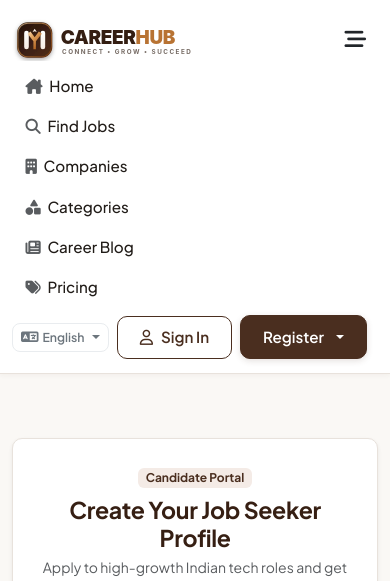
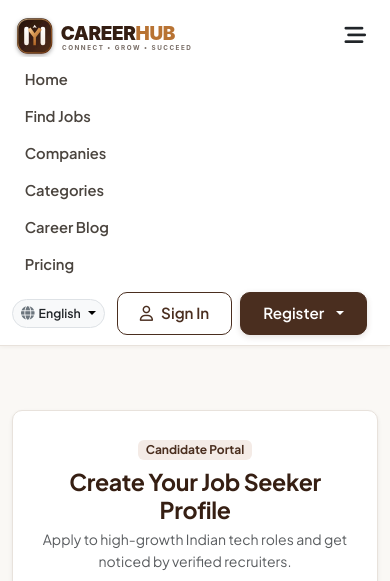
Before and after one commit to yash5681/CareerHub, a Django app: page /auth/register/seeker/ in a window 390 px wide, after a click that opens the changed part. Shown: the top 581 px of the page. Run offline with Django 5.2, Linux system fonts and the light colour scheme; data that the repository does not hold is empty; some libraries are stand-ins or nearby versions.

Commit message:
style: refine navbar alignment, clean link typography, and responsive button layout

```diff
--- a/static/css/careerhub.css
+++ b/static/css/careerhub.css
@@ -150,19 +150,19 @@ h1, h2, h3, h4, h5, h6 {
 .navbar-career {
   background-color: var(--ch-surface);
   border-bottom: 1px solid var(--ch-border);
-  box-shadow: var(--ch-shadow-sm);
-  padding: 0.85rem 0;
+  box-shadow: 0 1px 4px rgba(74, 46, 31, 0.06);
+  padding: 0.6rem 0;
   position: sticky;
   top: 0;
   z-index: 1030;
-  backdrop-filter: blur(8px);
+  backdrop-filter: blur(10px);
 }
 
 .navbar-brand-logo {
   display: flex;
   align-items: center;
-  gap: 0.65rem;
-  font-size: 1.4rem;
+  gap: 0.5rem;
+  font-size: 1.35rem;
   font-weight: 800;
   color: var(--ch-primary-dark) !important;
   letter-spacing: -0.02em;
@@ -182,17 +182,28 @@ h1, h2, h3, h4, h5, h6 {
 }
 
 .nav-link {
-  color: var(--ch-text) !important;
-  font-weight: 500;
-  font-size: 0.95rem;
-  padding: 0.5rem 0.85rem !important;
-  border-radius: var(--ch-radius-sm);
-  transition: var(--ch-transition);
+  color: #4A443E !important;
+  font-weight: 550;
+  font-size: 0.92rem;
+  padding: 0.42rem 0.8rem !important;
+  border-radius: 6px;
+  transition: all 0.18s ease-in-out;
+  position: relative;
 }
 
-.nav-link:hover, .nav-link.active {
+.nav-link:hover {
   color: var(--ch-primary) !important;
-  background-color: var(--ch-primary-light);
+  background-color: rgba(74, 46, 31, 0.05);
+}
+
+.nav-link.active {
+  color: var(--ch-primary) !important;
+  font-weight: 700;
+  background-color: rgba(74, 46, 31, 0.08);
+}
+
+.hover-primary:hover {
+  color: var(--ch-primary) !important;
 }
 
 /* ------------------------------------------------------------
--- a/templates/navbar.html
+++ b/templates/navbar.html
@@ -14,55 +14,63 @@
 
     <!-- Navigation Links -->
     <div class="collapse navbar-collapse" id="navbarCareerHub">
-      <ul class="navbar-nav me-auto mb-2 mb-lg-0 ms-lg-3">
+      <ul class="navbar-nav me-auto mb-2 mb-lg-0 ms-lg-3 align-items-lg-center">
         <li class="nav-item">
           <a class="nav-link {% if request.resolver_match.url_name == 'home' %}active{% endif %}" href="{% url 'core:home' %}">
-            <i class="fa-solid fa-house-chimney me-1 text-muted"></i> {% trans "Home" %}
+            {% trans "Home" %}
           </a>
         </li>
         <li class="nav-item">
           <a class="nav-link {% if 'jobs' in request.path and not 'dashboard' in request.path %}active{% endif %}" href="{% url 'jobs:list' %}">
-            <i class="fa-solid fa-magnifying-glass me-1 text-muted"></i> {% trans "Find Jobs" %}
+            {% trans "Find Jobs" %}
           </a>
         </li>
         <li class="nav-item">
           <a class="nav-link {% if 'companies' in request.path %}active{% endif %}" href="{% url 'companies:list' %}">
-            <i class="fa-solid fa-building me-1 text-muted"></i> {% trans "Companies" %}
+            {% trans "Companies" %}
           </a>
         </li>
         <li class="nav-item">
           <a class="nav-link {% if 'categories' in request.path %}active{% endif %}" href="{% url 'jobs:categories' %}">
-            <i class="fa-solid fa-shapes me-1 text-muted"></i> {% trans "Categories" %}
+            {% trans "Categories" %}
           </a>
         </li>
         <li class="nav-item">
           <a class="nav-link {% if 'blog' in request.path %}active{% endif %}" href="{% url 'blog:list' %}">
-            <i class="fa-solid fa-newspaper me-1 text-muted"></i> {% trans "Career Blog" %}
+            {% trans "Career Blog" %}
           </a>
         </li>
         <li class="nav-item">
           <a class="nav-link {% if request.resolver_match.url_name == 'pricing' %}active{% endif %}" href="{% url 'payments:pricing' %}">
-            <i class="fa-solid fa-tags me-1 text-muted"></i> {% trans "Pricing" %}
+            {% trans "Pricing" %}
           </a>
         </li>
       </ul>
 
       <!-- Language Switcher & User Actions -->
       <div class="d-flex align-items-center gap-2 flex-wrap">
+        <!-- For Employers Link (for Guests) -->
+        {% if not user.is_authenticated %}
+          <a href="{% url 'accounts:register_recruiter' %}" class="btn btn-sm btn-link text-decoration-none text-muted fw-semibold d-none d-xl-inline-block hover-primary px-2">
+            <i class="fa-solid fa-briefcase me-1 text-accent"></i> {% trans "For Employers" %}
+          </a>
+          <span class="vr d-none d-xl-inline-block mx-1 text-secondary opacity-25" style="height: 22px;"></span>
+        {% endif %}
+
         <!-- Language Selector Dropdown -->
-        <div class="dropdown">
-          <button class="btn btn-sm btn-outline-secondary dropdown-toggle d-flex align-items-center gap-1 py-1 px-2 rounded-3 border-light-subtle" type="button" data-bs-toggle="dropdown" aria-expanded="false">
-            <i class="fa-solid fa-language text-secondary"></i>
-            <span class="small fw-semibold">
+        <div class="dropdown me-1">
+          <button class="btn btn-sm btn-light border dropdown-toggle d-flex align-items-center gap-1 py-1.5 px-2.5 rounded-pill" type="button" data-bs-toggle="dropdown" aria-expanded="false">
+            <i class="fa-solid fa-globe text-secondary" style="font-size: 0.85rem;"></i>
+            <span class="small fw-semibold text-dark">
               {% get_current_language as CURRENT_LANGUAGE %}
               {% if CURRENT_LANGUAGE == 'hi' %}हिन्दी{% elif CURRENT_LANGUAGE == 'gu' %}ગુજરાતી{% else %}English{% endif %}
             </span>
           </button>
-          <ul class="dropdown-menu dropdown-menu-end shadow-sm border-0">
+          <ul class="dropdown-menu dropdown-menu-end shadow-sm border-0 mt-1">
             <form action="{% url 'set_language' %}" method="post" id="langForm">
               {% csrf_token %}
               <input name="next" type="hidden" value="{{ request.get_full_path }}">
-              <li><button type="submit" name="language" value="en" class="dropdown-item {% if CURRENT_LANGUAGE == 'en' %}active{% endif %}">English (India)</button></li>
+              <li><button type="submit" name="language" value="en" class="dropdown-item {% if CURRENT_LANGUAGE == 'en' %}active{% endif %}">English</button></li>
               <li><button type="submit" name="language" value="hi" class="dropdown-item {% if CURRENT_LANGUAGE == 'hi' %}active{% endif %}">हिन्दी (Hindi)</button></li>
               <li><button type="submit" name="language" value="gu" class="dropdown-item {% if CURRENT_LANGUAGE == 'gu' %}active{% endif %}">ગુજરાતી (Gujarati)</button></li>
             </form>
@@ -187,10 +195,6 @@
               </li>
             </ul>
           </div>
-
-          <a href="{% url 'accounts:register_recruiter' %}" class="btn btn-outline-dark btn-sm d-none d-xl-inline-block">
-            {% trans "For Employers" %}
-          </a>
         {% endif %}
       </div>
     </div>
```
